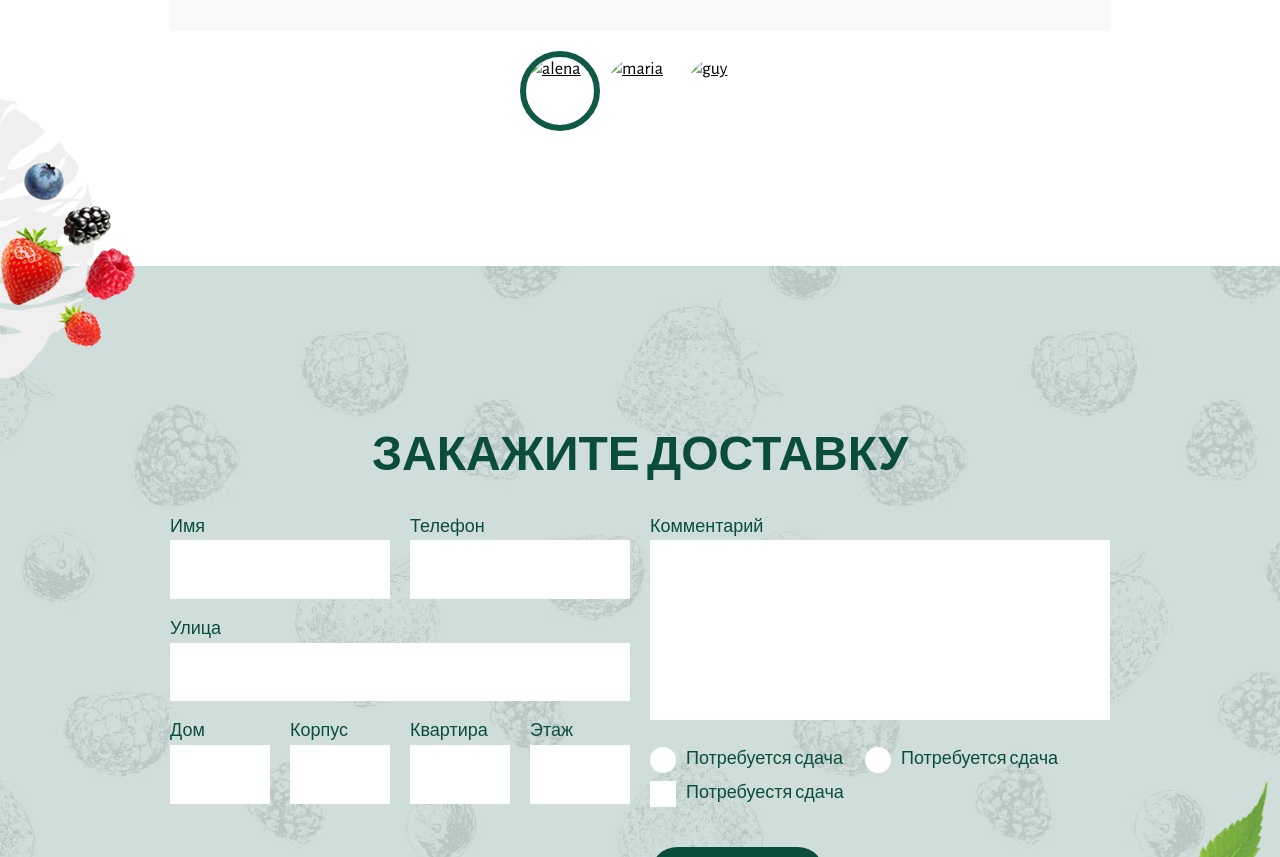
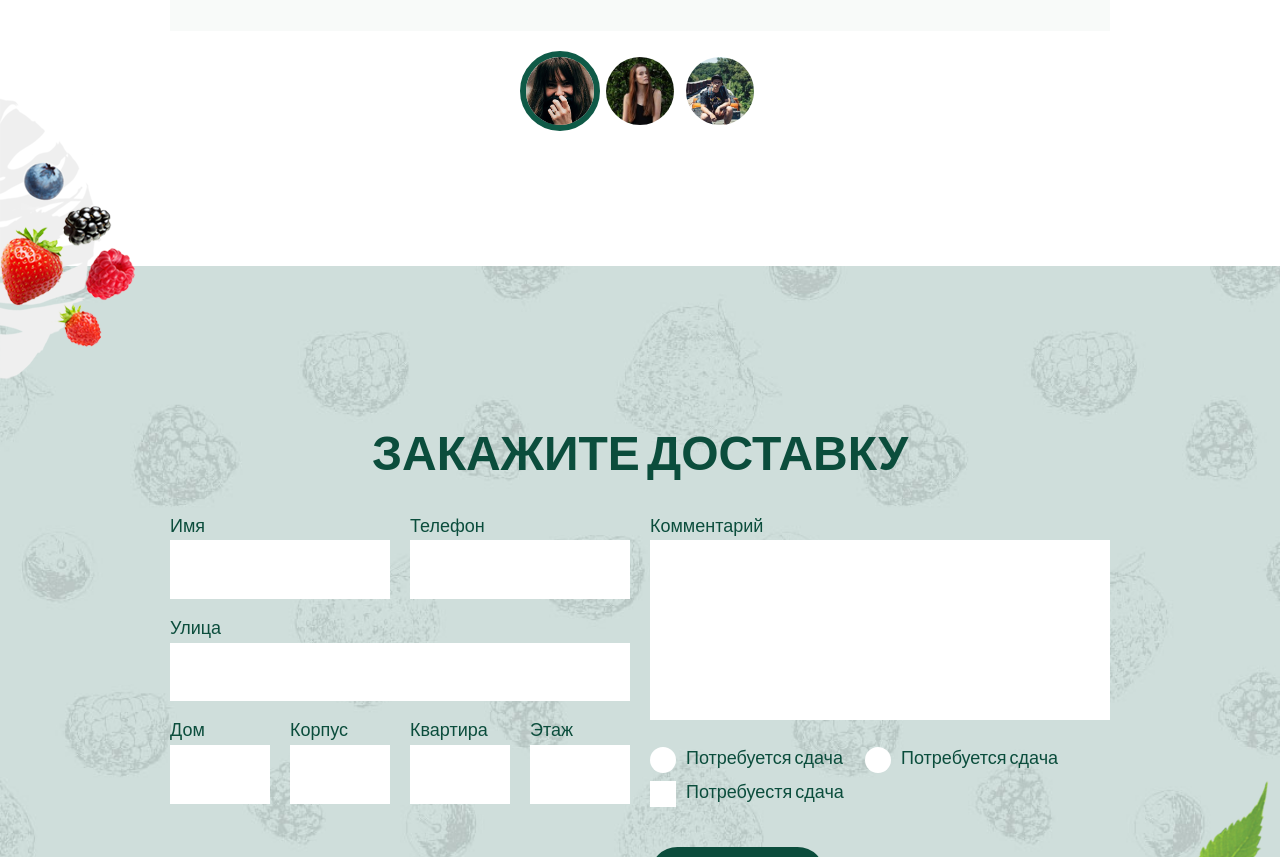
Before and after one commit to MariaDudnik/Chocco, a plain HTML site: page index.html in a window 1280 px wide. Shown: the part 2134-2991 px from the top of the page. Drawn offline with nearby package versions, Linux system fonts and the light colour scheme; the site is published under a folder, as on GitHub Pages, so addresses that start at the root find nothing.

Commit message:
edited pics

```diff
--- a/index.html
+++ b/index.html
@@ -156,18 +156,18 @@
               <ul class="reviews__switcher">
                 <li class="reviews__switcher-item interactive-avatar interactive-avatar--active">
                   <a href="#" class="interactive-avatar__link">
-                    <img src="/img/content/alena.jpg" alt="alena" class="interactive-avatar__img"/>
+                    <img src="./img/content/alena.jpg" alt="alena" class="interactive-avatar__img"/>
                   </a>
                 </li>
                 <li class="reviews__switcher-item interactive-avatar">
                   <a href="#" class="interactive-avatar__link">
                     <img
-                      src="/img/content/maria.jpg" alt="maria" class="interactive-avatar__img"/>
+                      src="./img/content/maria.jpg" alt="maria" class="interactive-avatar__img"/>
                   </a>
                 </li>
                 <li class="reviews__switcher-item interactive-avatar">
                   <a href="#" class="interactive-avatar__link">
-                    <img src="/img/content/guy.jpg" alt="guy" class="interactive-avatar__img"/>
+                    <img src="./img/content/guy.jpg" alt="guy" class="interactive-avatar__img"/>
                   </a>
                 </li>
               </ul>
```
